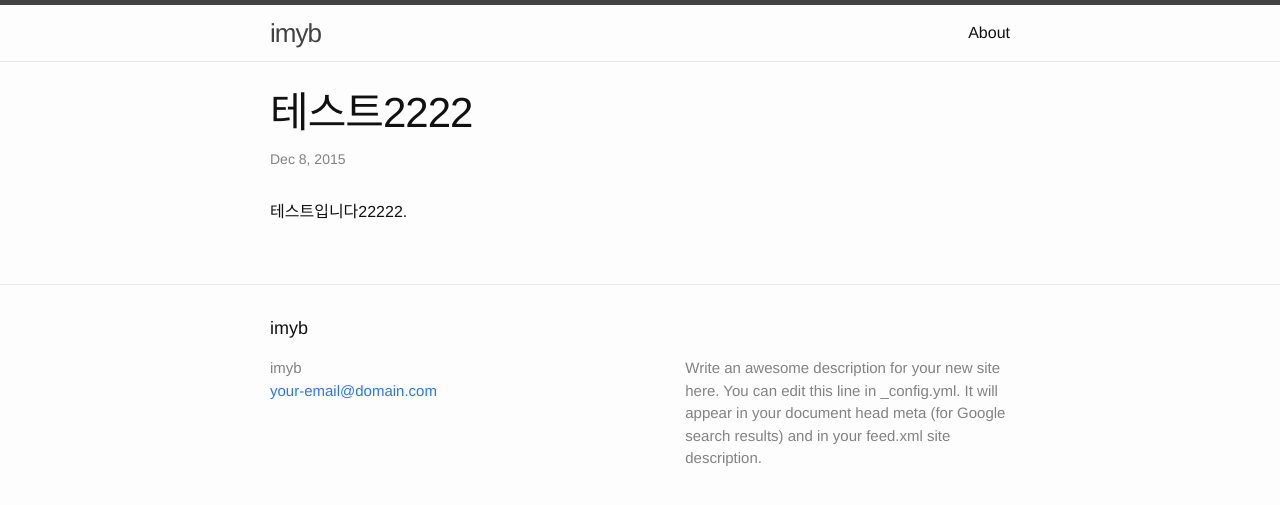
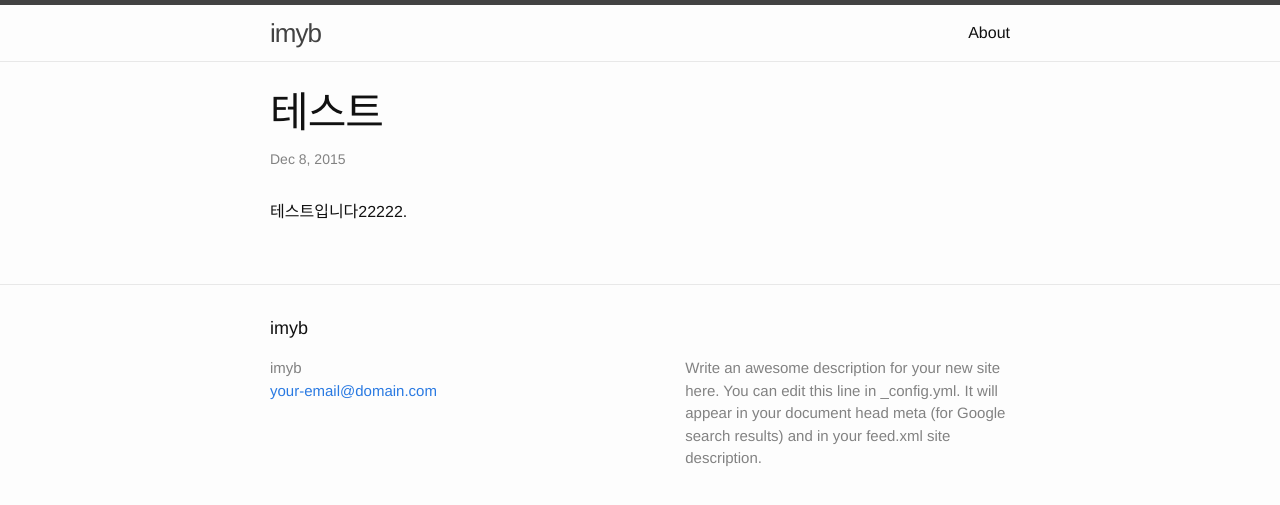
Before and after one commit to imyb/imyb.github.io, a Jekyll site: the page built from _posts/2015-12-08-테스트.md, in a window 1280 px wide. Shown: the top 505 px of the page. Built offline with Jekyll 4.4.1, drawn with Linux system fonts in a browser that asks for light colours.

Commit message:
no message

```diff
--- a/_posts/2015-12-08-테스트.md
+++ b/_posts/2015-12-08-테스트.md
@@ -1,6 +1,5 @@
 ---
 layout: post
-title:  "테스트2222"
 categories: yb
 ---
 
```
Also changed, not shown: 1 other file.
